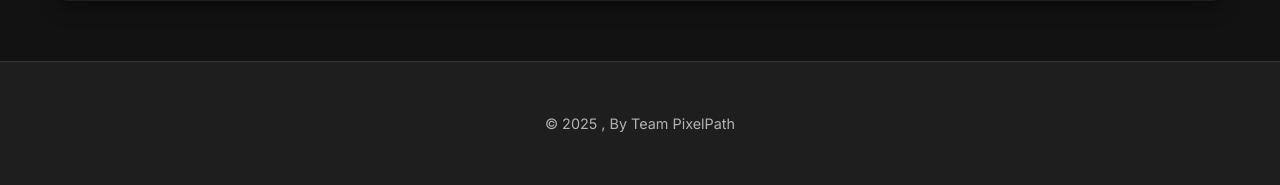
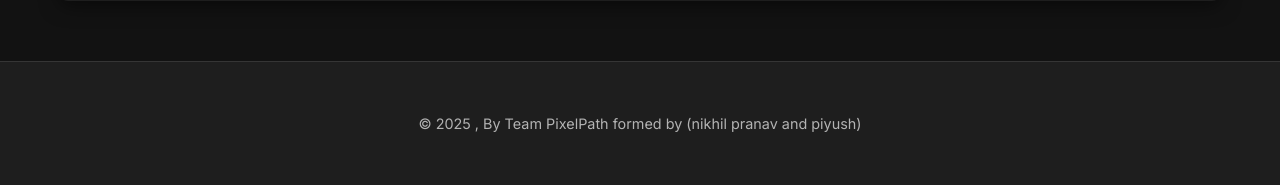
Before and after one commit to pkheria7/PixelPath, a Flask app: page / in a window 1280 px wide. Shown: the part 910-1095 px from the top of the page. Run offline with Flask 2, Linux system fonts and the light colour scheme.

Commit message:
"changed copyright"

```diff
--- a/templates/base.html
+++ b/templates/base.html
@@ -34,7 +34,7 @@
 
     <footer>
         <div class="container">
-            <p class="footer-text">&copy; 2025 , By Team PixelPath </p>
+            <p class="footer-text">&copy; 2025 , By Team PixelPath formed by (nikhil pranav and piyush)</p>
         </div>
     </footer>
 
```
